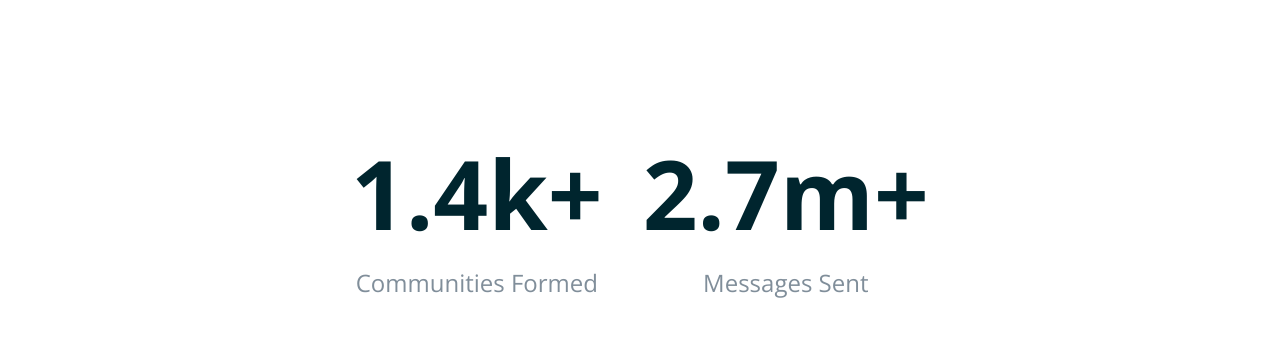
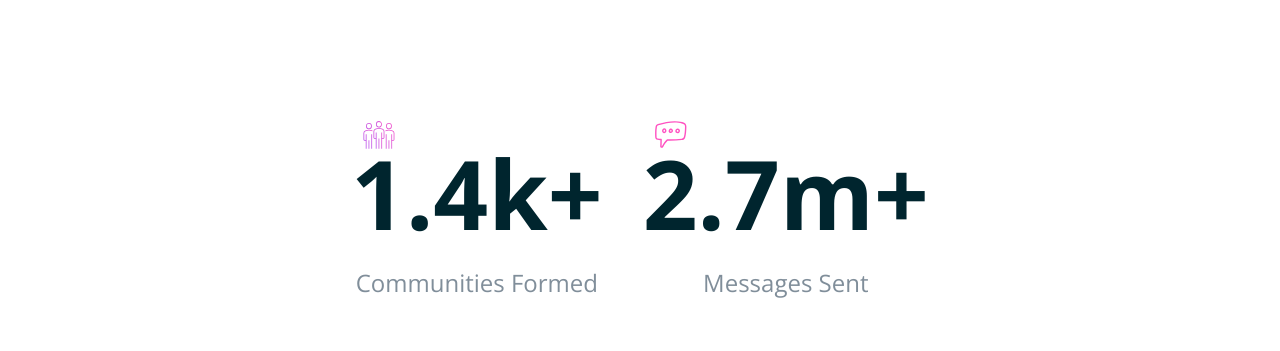
Before and after one commit to harisdev-netizen/huddle-landing, a plain HTML site: page index.html in a window 1280 px wide. Shown: the part 1520-1871 px from the top of the page. Drawn offline with nearby package versions, Linux system fonts and the light colour scheme.

Commit message:
refactor: :lipstick: COMMUNITIES + MESSAGES ICONS
added communities and messages icons to the stats items

```diff
--- a/assets/css/main.css
+++ b/assets/css/main.css
@@ -116,8 +116,16 @@ body {
 }
 
 .stats__item {
+  position: relative;
   text-align: center;
   margin: 0 20px;
+}
+
+.stats__icon {
+  position: absolute;
+  top: 0;
+  left: 12px;
+  width: 32px;
 }
 
 .stats__number {
--- a/index.html
+++ b/index.html
@@ -32,11 +32,13 @@
 
     <section class="stats">
       <div class="stats__item">
+        <img src="./assets/images/icon-communities.svg" alt="Communities Icon" class="stats__icon">
         <h2 class="stats__number">1.4k+</h2>
         <p class="stats__label">Communities Formed</p>
       </div>
 
       <div class="stats__item">
+        <img src="./assets/images/icon-messages.svg" alt="Communities Icon" class="stats__icon">
         <h2 class="stats__number">2.7m+</h2>
         <p class="stats__label">Messages Sent</p>
       </div>
```
Also changed, not shown: assets/images/new/icon-communities.png (added), assets/images/new/icon-message.png (added).
